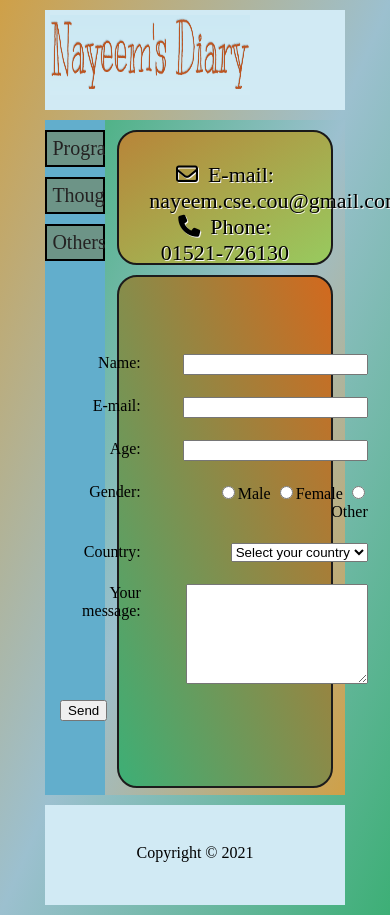
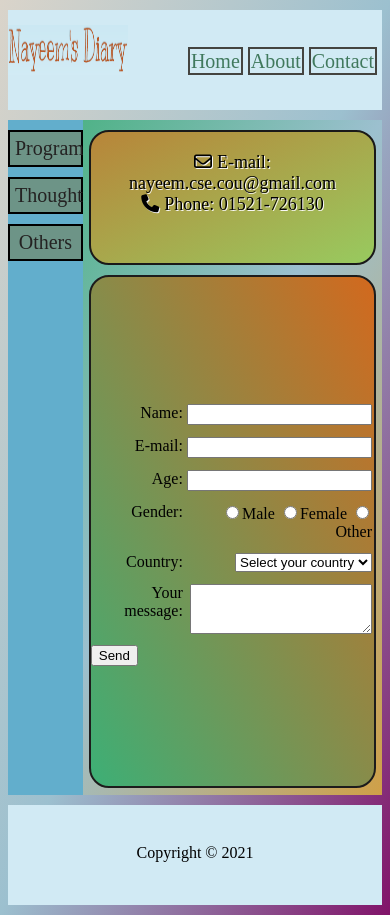
Before and after one commit to im-nayeem/web, a PHP site: page /web/contact.html in a window 390 px wide; the page is wider, and only the part inside the window is pictured. Run offline with PHP 8.4, Linux system fonts and the light colour scheme; some libraries are stand-ins or nearby versions; some web fonts are replaced.

Commit message:
Tried to make responsive

```diff
--- a/index.html
+++ b/index.html
@@ -12,6 +12,7 @@
 
 </head>
 <body>
+
     <div class="first_class">
         <a href="class1/index.html" target="_blank">Homework-1</a>
     </div>
--- a/web/about.html
+++ b/web/about.html
@@ -4,7 +4,11 @@
         <title>
             Nayeem's Diary
         </title>
+        <meta charset="UTF-8">
+        <meta http-equiv="X-UA-Compatible" content="IE=edge">
+        <meta name="viewport" content="width=device-width, initial-scale=1.0">
         <link href="assets/style.css" rel="stylesheet">
+        <link href="assets/responsive.css" rel="stylesheet">
     </head>
     <body>
         <!-- header part -->
--- /dev/null
+++ b/web/assets/responsive.css
@@ -0,0 +1,118 @@
+@media only screen and (max-width: 800px) {
+    body {
+        background-image: linear-gradient(to    bottom right,rgb(218, 212, 202),rgb(156 192 207), rgb(129, 19, 105));
+    }
+    /* header  */
+    .header, .main, .footer
+    {
+     width: 100%;
+     margin-top:10px;
+    }
+
+
+    .logo img
+    {
+
+        margin: 5px  0;
+    }
+    .menu
+    {
+        float: right;
+        margin-right: 0px;
+        margin-left: 0px;
+    }
+    .menu ul
+    {
+        padding: 0px;
+        margin: 20px 0px;
+        margin-right: 5px;
+    }
+    .menu ul li:not(:last-child)
+    {
+        margin-right: 20px;
+    }
+    .menu ul li a
+    {
+        text-decoration: none;
+        font-size: 20px;
+        color: rgb(64, 121, 93);
+        border-style: solid;
+        border-color: rgb(68, 68, 64);
+        border-width: 2px;
+        padding: 5px;
+    }
+    .about
+    {
+        float: left;
+        width: 80%;
+    }
+    .about img
+    {
+        height: 300px;
+        width: 95%;
+        display: block;
+        margin: auto;
+    }
+
+    .contact .text
+    {
+        width: 96%;
+        padding: 0;
+        padding-top: 20px;
+        font-size: 18px;
+        word-wrap: break-word;
+
+    }
+    i{ /** icon **/
+         margin-right: 5px;
+     }
+     .contact .contactForm
+     {
+
+         background-image: linear-gradient(to bottom left,chocolate, rgb(61, 175, 118));
+         width: 96%;
+         height: 76%;
+         margin: auto;
+         border: 2px solid rgb(29, 28, 28);
+         border-radius: 20px;
+         display: flex;
+         justify-content: center;
+         align-items: center;
+     }
+     input:focus,textarea:focus{
+         background-color: rgb(212, 205, 205);
+     }
+     td{
+         text-align: right;
+         vertical-align: top;
+         padding: 5px 0;
+         margin:5px 0;
+     }
+     .message
+     {
+         height: 50px;
+     }
+}
+@media only screen and (max-width: 500px)
+{
+    .logo img
+    {
+        height: 50px;
+        width: 120px;
+        margin: 15px 0;
+    }
+    .menu ul li:not(:last-child)
+    {
+        margin-right: 1px;
+    }
+    .menu ul li a
+    {
+        text-decoration: none;
+        font-size: 20px;
+        color: rgb(64, 121, 93);
+        border-style: solid;
+        border-color: rgb(68, 68, 64);
+        border-width: 2px;
+        padding: 1px;
+    }
+}
--- a/web/assets/style.css
+++ b/web/assets/style.css
@@ -61,8 +61,8 @@ body
 {
     height: 80vh;
     background-image: linear-gradient(to    top left,rgb(207, 160, 72),rgb(156 192 207), rgb(61, 175, 118));
-    /* background-color: rgb(156 192 207); */
-    /* overflow: hidden; */
+    background-color: rgb(156 192 207);
+    overflow: hidden;
 }
     /* sidebar */
     .sidebar
@@ -91,6 +91,8 @@ body
         color: darkgreen;
 
     }
+
+
     /*body*/
     .homepage
     {
--- a/web/contact.html
+++ b/web/contact.html
@@ -4,7 +4,11 @@
         <title>
             Nayeem's Diary
         </title>
+        <meta charset="UTF-8">
+        <meta http-equiv="X-UA-Compatible" content="IE=edge">
+        <meta name="viewport" content="width=device-width, initial-scale=1.0">
         <link href="assets/style.css" rel="stylesheet">
+        <link href="assets/responsive.css" rel="stylesheet">
         <link href='https://fonts.googleapis.com/css?family=Akaya Telivigala' rel='stylesheet'>
         <script src="https://kit.fontawesome.com/972c99837c.js" crossorigin="anonymous"></script>
     </head>
--- a/web/others.html
+++ b/web/others.html
@@ -5,7 +5,11 @@
         <title>
             Nayeem's Diary
         </title>
+        <meta charset="UTF-8">
+        <meta http-equiv="X-UA-Compatible" content="IE=edge">
+        <meta name="viewport" content="width=device-width, initial-scale=1.0">
         <link href="assets/style.css" rel="stylesheet">
+        <link href="assets/responsive.css" rel="stylesheet">
     </head>
     <body>
         <!-- header part -->
--- a/web/programming.html
+++ b/web/programming.html
@@ -5,7 +5,11 @@
         <title>
             Nayeem's Diary
         </title>
+        <meta charset="UTF-8">
+        <meta http-equiv="X-UA-Compatible" content="IE=edge">
+        <meta name="viewport" content="width=device-width, initial-scale=1.0">
         <link href="assets/style.css" rel="stylesheet">
+        <link href="assets/responsive.css" rel="stylesheet">
     </head>
     <body>
         <!-- header part -->
--- a/web/thoughts.html
+++ b/web/thoughts.html
@@ -5,7 +5,11 @@
         <title>
             Nayeem's Diary
         </title>
+        <meta charset="UTF-8">
+        <meta http-equiv="X-UA-Compatible" content="IE=edge">
+        <meta name="viewport" content="width=device-width, initial-scale=1.0">
         <link href="assets/style.css" rel="stylesheet">
+        <link href="assets/responsive.css" rel="stylesheet">
     </head>
     <body>
         <!-- header part -->
```
Also changed, not shown: web/index.html (+9 -5 lines).
